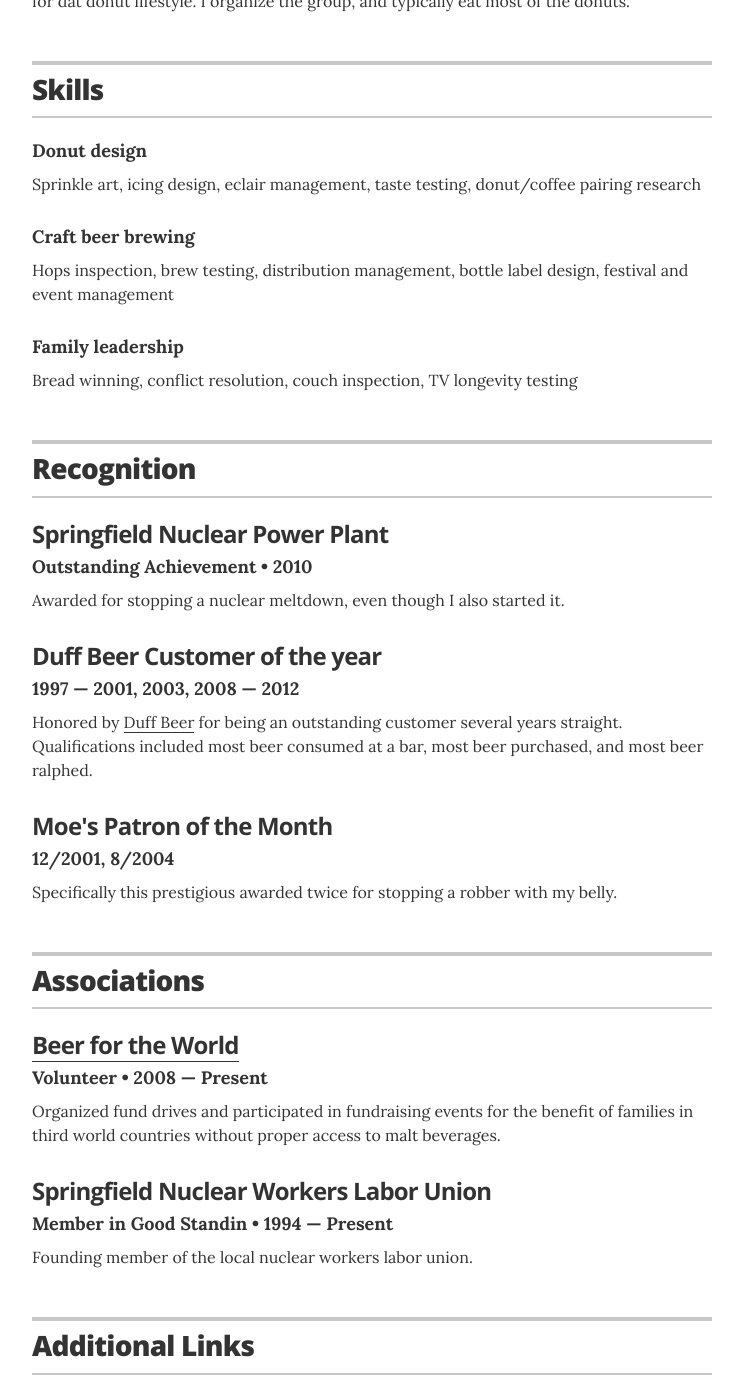
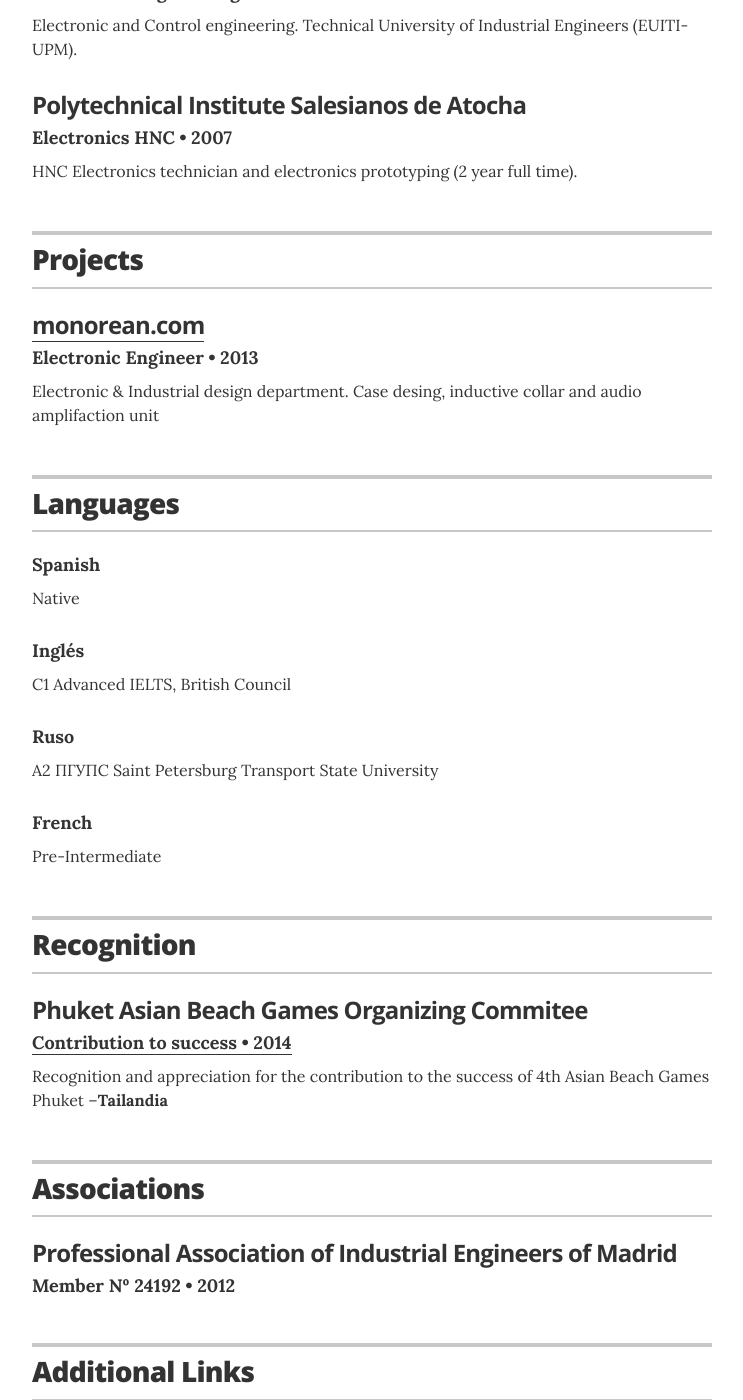
Before and after one commit to arturoheras/arturoheras, a Jekyll site: the page built from index.html, in a window 1280 px wide and 1400 px high, scrolled down 1930 px. Shown: the whole window, without its empty margins (268-1011 px from the left). Built offline with Jekyll 4.4.1, drawn with Linux system fonts in a browser that asks for light colours; some of the changed text lies outside the part shown.

Commit message:
Update resume_en.html

```diff
--- a/_layouts/resume_en.html
+++ b/_layouts/resume_en.html
@@ -79,6 +79,36 @@
           <li>Parapan American Games Toronto – <b>Canada</b></li>
         </div><!-- end of resume-item -->
 
+
+         <!-- another resume item -->
+        <div class="resume-item" itemscope itemprop="worksFor" itemtype="http://schema.org/Organization">
+          <h3 class="resume-item-title" itemprop="name">CGI, Lógica</h3>
+          <h4 class="resume-item-details" itemprop="description">Becario.&bull; Diciembre, 2014 &mdash; Febrero, 2015</h4>
+          <p class="resume-item-copy">Masterclass funcional de SAP de los módulos MM,SD,FI y CO y de programación en ABAP IV Orientado a Objetos</p>
+          </div><!-- end of resume-item -->
+
+               <!-- another resume item -->
+        <div class="resume-item" itemscope itemprop="worksFor" itemtype="http://schema.org/Organization">
+          <h3 class="resume-item-title" itemprop="name">AtoS</h3>
+          <h4 class="resume-item-details" itemprop="description">Gerente de resultados.&bull; 2014 </h4>
+          <p class="resume-item-copy">Venue Results Manager. Formador de voluntarios. Responsable de montaje de equipos informáticos en sede.</p>
+          <li>4th Asian Beach Games Phuket –<b>Tailandia</b></li>
+          </div><!-- end of resume-item -->
+
+         <!-- another resume item -->
+        <div class="resume-item" itemscope itemprop="worksFor" itemtype="http://schema.org/Organization">
+          <h3 class="resume-item-title" itemprop="name">JG Ingenieros</h3>
+          <h4 class="resume-item-details" itemprop="description">Delineante en prácticas.&bull; 2012 </h4>
+          <p class="resume-item-copy">Becario en periodo universitario. Elaboración de planos de construcción y eléctricos.</p>
+          </div><!-- end of resume-item -->
+
+         <!-- another resume item -->
+        <div class="resume-item" itemscope itemprop="worksFor" itemtype="http://schema.org/Organization">
+          <h3 class="resume-item-title" itemprop="name">ADT & Tyco</h3>
+          <h4 class="resume-item-details" itemprop="description">Delineante en prácticas.&bull; 2008 </h4>
+          <p class="resume-item-copy">Mantenimiento unidades de video robotizadas y grabación digital y CCTV</p>
+          </div><!-- end of resume-item -->
+
       </section>
       <!-- end Experience -->
       {% endif %}
@@ -116,15 +146,9 @@
         </header>
 
         <div class="resume-item">
-          <h3 class="resume-item-title"><a href="http://donutlocator.io">donutfinder.io</a></h3>
-          <h4 class="resume-item-details">Founder & Primary Developer &bull; 2012 &mdash; Present</h4>
-          <p class="resume-item-copy">Donut Locator is an open source node/ember app that lets users find donuts within a defined radius from their home.</p>
-        </div>
-
-        <div class="resume-item">
-          <h3 class="resume-item-title">Springfield Donut Eater's User Group</h3>
-          <h4 class="resume-item-details">Co-Founder & Organizer &bull; 2007 &mdash; Present</h4>
-          <p class="resume-item-copy">DEUG is a local monthly meetup in Springfield where we share all the latest tips and tricks for dat donut lifestyle. I organize the group, and typically eat most of the donuts.</p>
+          <h3 class="resume-item-title"><a href="http://monorean.com">monorean.com</a></h3>
+          <h4 class="resume-item-details">Electronic Engineer &bull; 2013 </h4>
+          <p class="resume-item-copy">Electronic & Industrial design department. Case desing, inductive collar and audio amplifaction unit</p>
         </div>
 
       </section>
@@ -136,22 +160,27 @@
       <section class="content-section">
 
         <header class="section-header">
-          <h2>Skills</h2>
+          <h2>Languages</h2>
         </header>
 
         <div class="resume-item">
-          <h4 class="resume-item-details">Donut design</h4>
-          <p class="resume-item-copy">Sprinkle art, icing design, eclair management, taste testing, donut/coffee pairing research</p>
+          <h4 class="resume-item-details">Spanish</h4>
+          <p class="resume-item-copy">Native</p>
         </div>
 
         <div class="resume-item">
-          <h4 class="resume-item-details">Craft beer brewing</h4>
-          <p class="resume-item-copy">Hops inspection, brew testing, distribution management, bottle label design, festival and event management</p>
+          <h4 class="resume-item-details">Inglés</h4>
+          <p class="resume-item-copy">C1 Advanced IELTS, British Council</p>
         </div>
 
         <div class="resume-item">
-          <h4 class="resume-item-details">Family leadership</h4>
-          <p class="resume-item-copy">Bread winning, conflict resolution, couch inspection, TV longevity testing</p>
+          <h4 class="resume-item-details">Ruso</h4>
+          <p class="resume-item-copy">A2 ПГУПС Saint Petersburg Transport State University</p>
+        </div>
+
+        <div class="resume-item">
+          <h4 class="resume-item-details">French</h4>
+          <p class="resume-item-copy">Pre-Intermediate</p>
         </div>
 
       </section>
@@ -167,21 +196,9 @@
         </header>
 
         <div class="resume-item">
-          <h3 class="resume-item-title" itemprop="award">Springfield Nuclear Power Plant</h3>
-          <h4 class="resume-item-details">Outstanding Achievement &bull; 2010</h4>
-          <p class="resume-item-copy">Awarded for stopping a nuclear meltdown, even though I also started it.</p>
-        </div>
-
-        <div class="resume-item">
-          <h3 class="resume-item-title" itemprop="award">Duff Beer Customer of the year</h3>
-          <h4 class="resume-item-details">1997 &mdash; 2001, 2003, 2008 &mdash; 2012</h4>
-          <p class="resume-item-copy">Honored by <a href="https://en.wikipedia.org/wiki/Duff_Beer">Duff Beer</a> for being an outstanding customer several years straight. Qualifications included most beer consumed at a bar, most beer purchased, and most beer ralphed.</p>
-        </div>
-
-        <div class="resume-item">
-          <h3 class="resume-item-title" itemprop="award">Moe's Patron of the Month</h3>
-          <h4 class="resume-item-details">12/2001, 8/2004</h4>
-          <p class="resume-item-copy">Specifically this prestigious awarded twice for stopping a robber with my belly.</p>
+          <h3 class="resume-item-title" itemprop="award">Phuket Asian Beach Games Organizing Commitee</h3>
+          <h4 class="resume-item-details"><a href="http://www.arturoheras.com/images/Phuket14.pdf">Contribution to success &bull; 2014</a></h4>
+          <p class="resume-item-copy">Recognition and appreciation for the contribution to the success of 4th Asian Beach Games Phuket –<b>Tailandia</b> </p>
         </div>
 
       </section>
@@ -197,15 +214,8 @@
         </header>
 
         <div class="resume-item">
-          <h3 class="resume-item-title"><a href="http://beerfortheworld.com">Beer for the World</a></h3>
-          <h4 class="resume-item-details">Volunteer &bull; 2008 &mdash; Present</h4>
-          <p class="resume-item-copy">Organized fund drives and participated in fundraising events for the benefit of families in third world countries without proper access to malt beverages.</p>
-        </div>
-
-        <div class="resume-item">
-          <h3 class="resume-item-title">Springfield Nuclear Workers Labor Union</h3>
-          <h4 class="resume-item-details">Member in Good Standin &bull; 1994 &mdash; Present</h4>
-          <p class="resume-item-copy">Founding member of the local nuclear workers labor union.</p>
+          <h3 class="resume-item-title">Professional Association of Industrial Engineers of Madrid</h3>
+          <h4 class="resume-item-details">Member Nº 24192 &bull; 2012</h4>
         </div>
 
       </section>
@@ -222,9 +232,8 @@
 
         <div class="resume-item">
           <ul class="resume-item-list">
-            <li><a href="#">Springfield Poker Club</a></li>
-            <li><a href="#">Springfield Donut Eater's User Group</a></li>
-          </ul>
+            <li><a href="http://www.arturoheras.com/images/CV_Arturo_Heras.pdf">One page pdf resume (Spanish)</a></li>
+            </ul>
         </div>
 
       </section>
```
